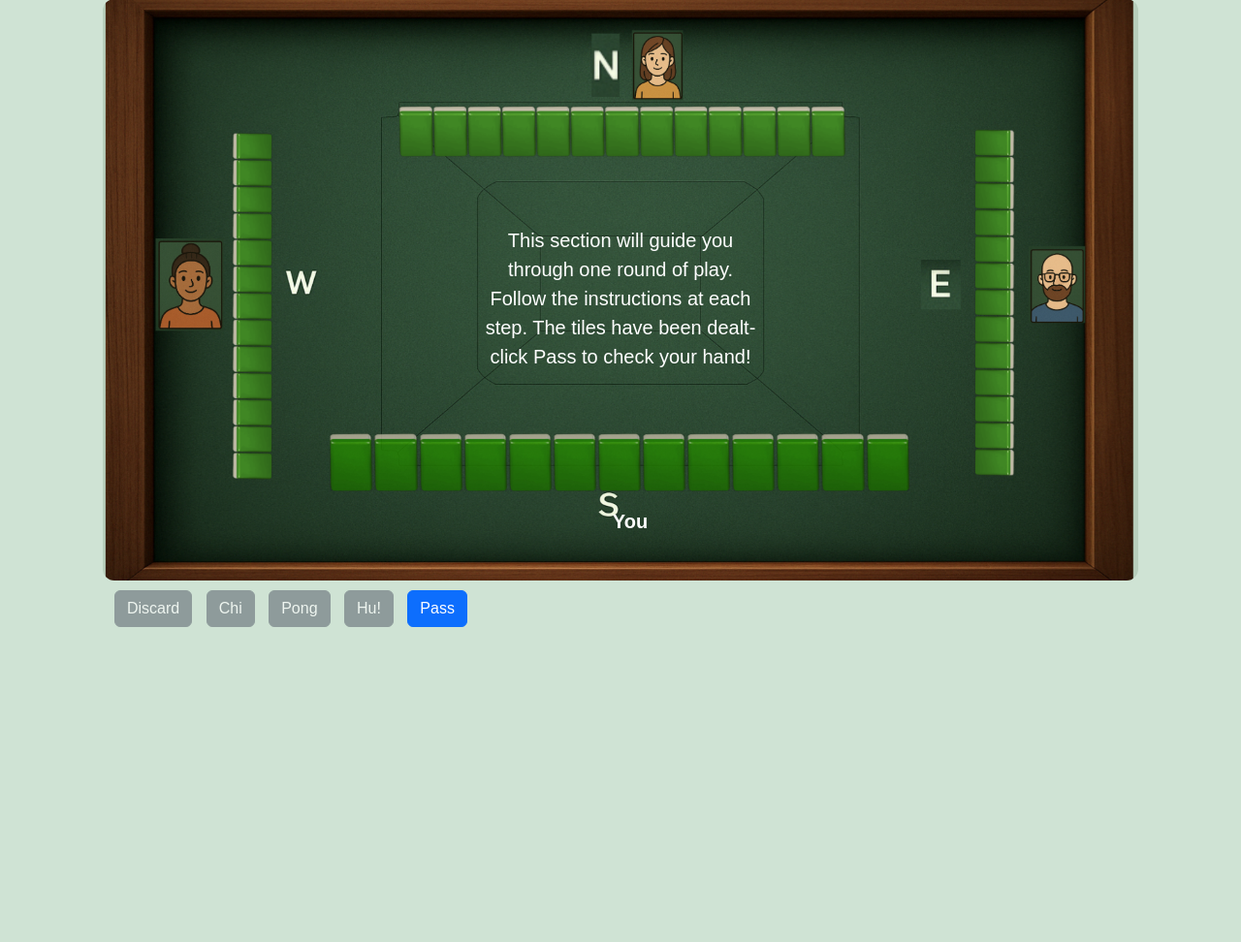
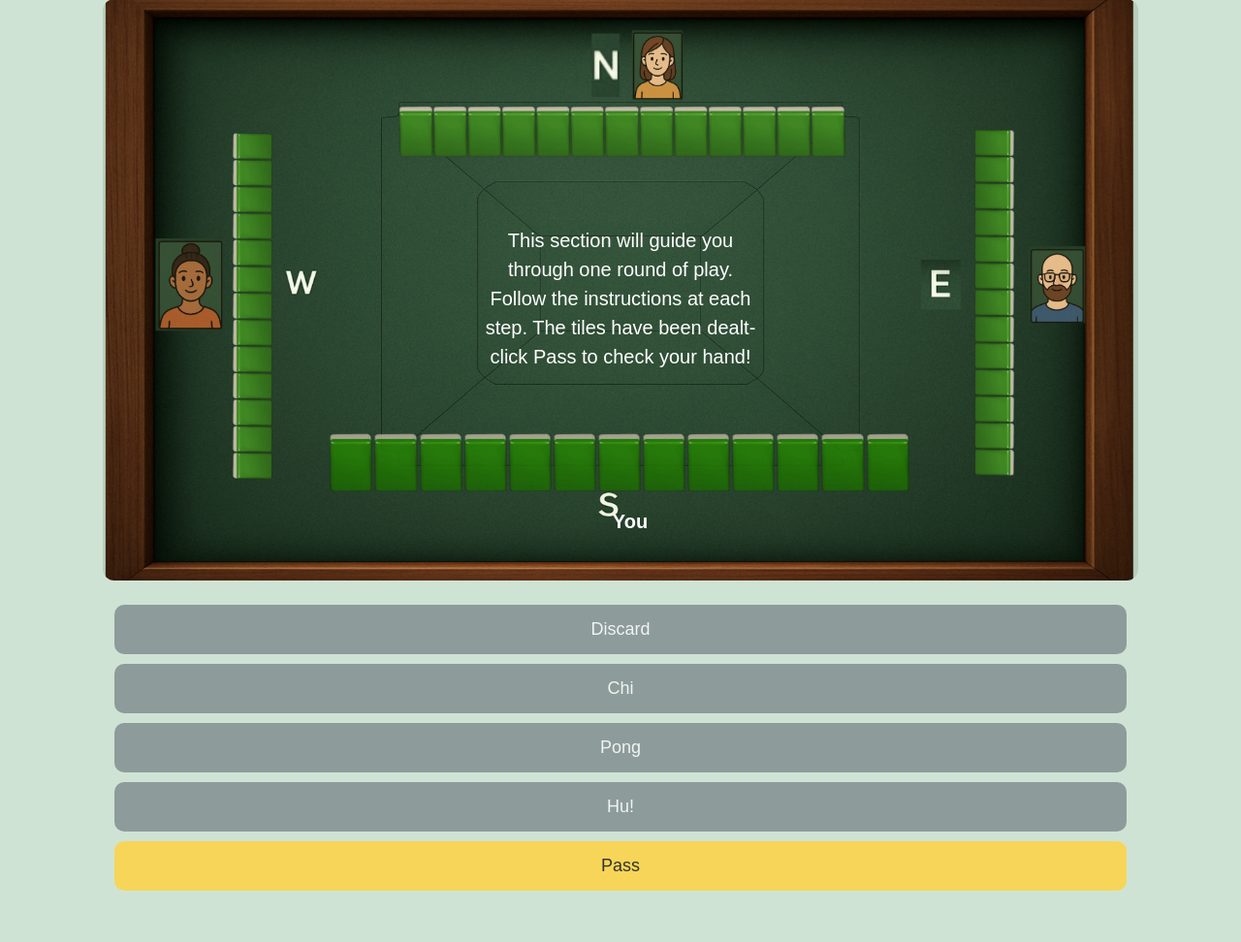
Before and after one commit to dby516/UIDesign_project, a Flask app: page /play_round/1 in a window 1280 px wide. Shown: the part 97-1069 px from the top of the page at 97% size. Before the commit the page ends 744 px from the top, so only its background shows below. Run offline with Flask 3, Linux system fonts and the light colour scheme.

Commit message:
Updated Play Round

```diff
--- a/static/learn_data/play_round.json
+++ b/static/learn_data/play_round.json
@@ -119,6 +119,23 @@
       "clickable": []
     },
     "8": {
+      "turn": "N",
+      "hand": ["2_stripe", "3_stripe", "4_stripe", "6_stripe", "7_stripe", "8_stripe", "east", "east", "east", "2_tong", "3_tong", "6_million", "6_million"],
+      "discard_E": ["1_million"],
+      "discard_N": ["9_million"],
+      "discard_W": [],
+      "discard_S": ["south", "9_tong"],
+      "notice": "The North player discarded \"9 Million\".",
+      "operations": {
+        "Discard": 0,
+        "Chi": 0,
+        "Pong": 0,
+        "Hu!": 0,
+        "Pass": 1
+      },
+      "clickable": []
+    },
+    "9": {
       "turn": "W",
       "hand": ["2_stripe", "3_stripe", "4_stripe", "6_stripe", "7_stripe", "8_stripe", "east", "east", "east", "2_tong", "3_tong", "6_million", "6_million"],
       "discard_E": ["1_million"],
@@ -135,7 +152,7 @@
       },
       "clickable": []
     },
-    "9": {
+    "10": {
       "turn": "S",
       "hand": ["2_stripe", "3_stripe", "4_stripe", "6_stripe", "7_stripe", "8_stripe", "east", "east", "east", "1_tong", "2_tong", "3_tong", "6_million", "6_million"],
       "discard_E": ["1_million"],
--- a/static/style.css
+++ b/static/style.css
@@ -80,7 +80,8 @@ body {
     flex-direction: column;
 }
 
-.options button {
+.options button,
+.options form button {
     background-color: #f7d559;
     color: #333;
     border: none;
@@ -268,10 +269,30 @@ body {
     color: white;
 }
 
+.operation-buttons {
+    margin-top: 20px;
+    display: flex;
+    flex-direction: column;
+}
+
 .operation-buttons button {
-    margin-right: 10px;
-    margin-top: 10px;
+    background-color: #f7d559;
+    color: #333;
+    border: none;
+    padding: 12px;
+    margin: 5px 0;
+    font-size: 18px;
+    border-radius: 10px;
+    cursor: pointer;
+    transition: background-color 0.2s;
+    width: 100%;
+    box-sizing: border-box;
 }
+
+.operation-buttons button:hover {
+    background-color: #ffe589;
+}
+
 
 /* Discard Tiles */
 .discard-row {
--- a/templates/play_round.html
+++ b/templates/play_round.html
@@ -39,17 +39,9 @@
       <div class="operation-buttons">
         {% for op in ["Discard", "Chi", "Pong", "Hu!", "Pass"] %}
           {% if round.operations[op] == 1 %}
-            {% if op == "Hu!" %}
-              <form method="post" action="{{ url_for('play_round_end') }}" style="display: inline;">
-                <input type="hidden" name="operation" value="{{ op }}">
-                <button type="submit" class="btn btn-primary">{{ op }}</button>
-              </form>
-            {% else %}
-              <form method="post" action="{{ url_for('play_round', step=step + 1) }}" style="display: inline;">
-                <input type="hidden" name="operation" value="{{ op }}">
-                <button type="submit" class="btn btn-primary">{{ op }}</button>
-              </form>
-            {% endif %}
+            <form method="post" action="{{ url_for('play_round_end') if op == 'Hu!' else url_for('play_round', step=step + 1) }}">
+              <button type="submit" name="operation" value="{{ op }}">{{ op }}</button>
+            </form>
           {% else %}
             <button class="btn btn-secondary" disabled>{{ op }}</button>
           {% endif %}
```
